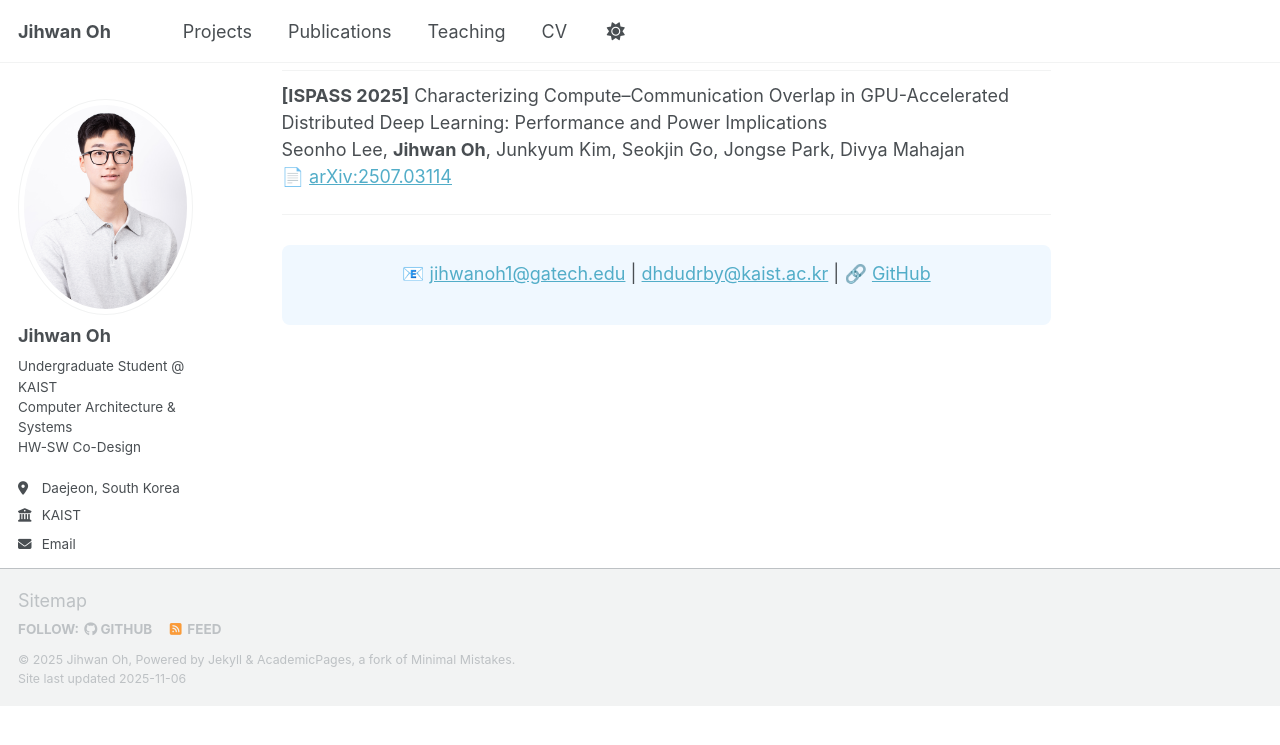
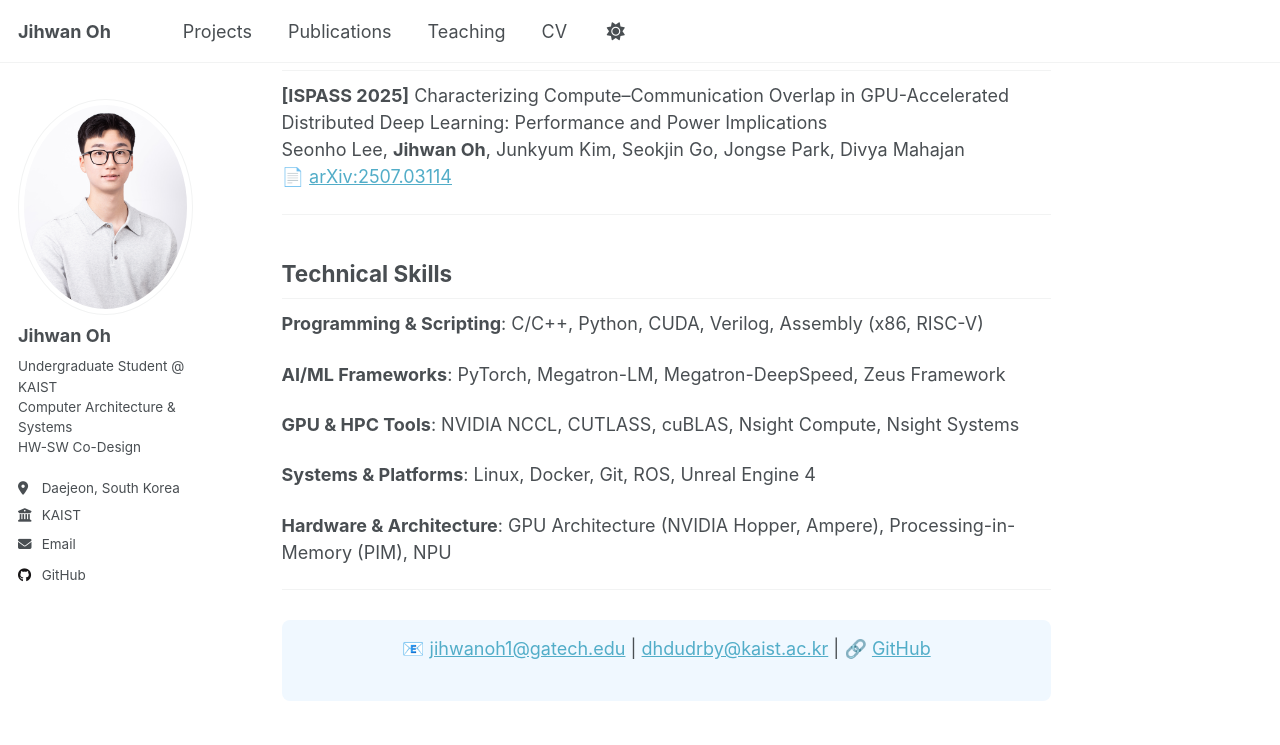
Before and after one commit to jihwan01/jihwan01.github.io, a Jekyll site: the page built from _pages/about.md, in a window 1280 px wide and 900 px high, scrolled down 963 px. Shown: the top 745 px of the window. Built offline with Jekyll 4.4.1, drawn with Linux system fonts in a browser that asks for light colours; a script that is not in the unit is left out; before the commit the page ends 1669 px from its top, so only the background shows below that.

Commit message:
Add Technical Skills section and highlight tools used in research
- Add Technical Skills section to About page with programming languages, frameworks, and tools
- Highlight specific tools in research projects (Nsight Compute, Nsight Systems, NCCL, CUTLASS, etc.)
- Add 'Tools & Technologies' line to each research project
- Emphasize Megatron-LM, Megatron-DeepSpeed, Zeus Framework, and profiling tools

```diff
--- a/_pages/about.md
+++ b/_pages/about.md
@@ -51,6 +51,20 @@ Seonho Lee, **Jihwan Oh**, Junkyum Kim, Seokjin Go, Jongse Park, Divya Mahajan
 
 ---
 
+## Technical Skills
+
+**Programming & Scripting**: C/C++, Python, CUDA, Verilog, Assembly (x86, RISC-V)
+
+**AI/ML Frameworks**: PyTorch, Megatron-LM, Megatron-DeepSpeed, Zeus Framework
+
+**GPU & HPC Tools**: NVIDIA NCCL, CUTLASS, cuBLAS, Nsight Compute, Nsight Systems
+
+**Systems & Platforms**: Linux, Docker, Git, ROS, Unreal Engine 4
+
+**Hardware & Architecture**: GPU Architecture (NVIDIA Hopper, Ampere), Processing-in-Memory (PIM), NPU
+
+---
+
 <div style="text-align: center; margin-top: 30px; padding: 15px; background-color: #f0f8ff; border-radius: 8px;">
   <p>📧 <a href="mailto:jihwanoh1@gatech.edu">jihwanoh1@gatech.edu</a> | <a href="mailto:dhdudrby@kaist.ac.kr">dhdudrby@kaist.ac.kr</a> | 🔗 <a href="https://github.com/jihwan01">GitHub</a></p>
 </div>
```
Also changed, not shown: _pages/projects.md (+8 -4 lines).
